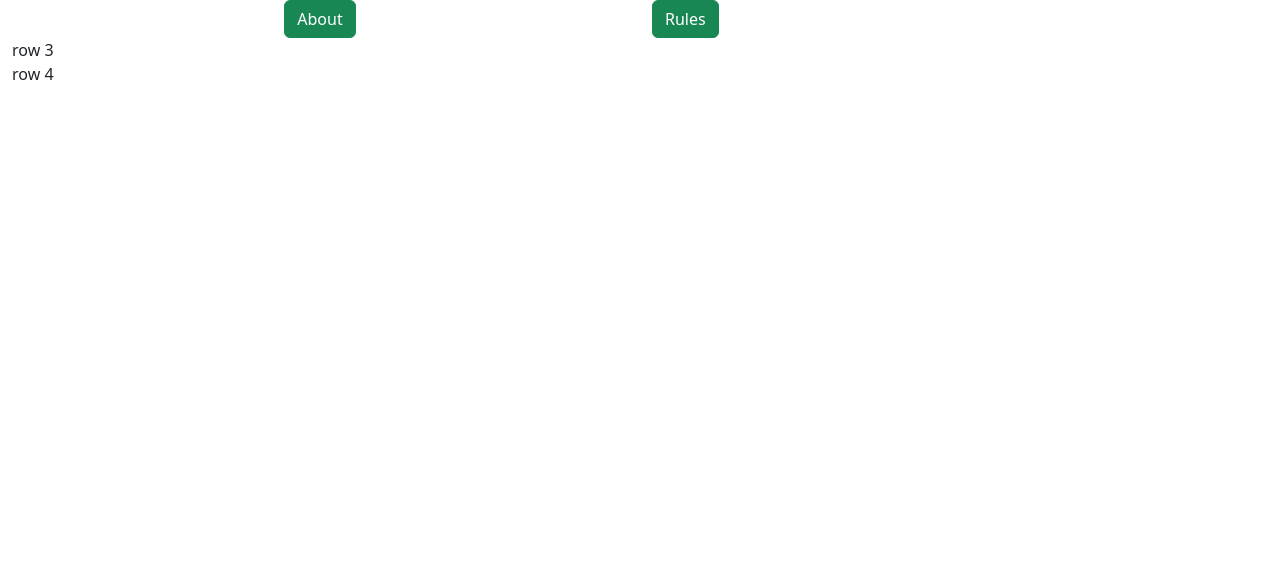
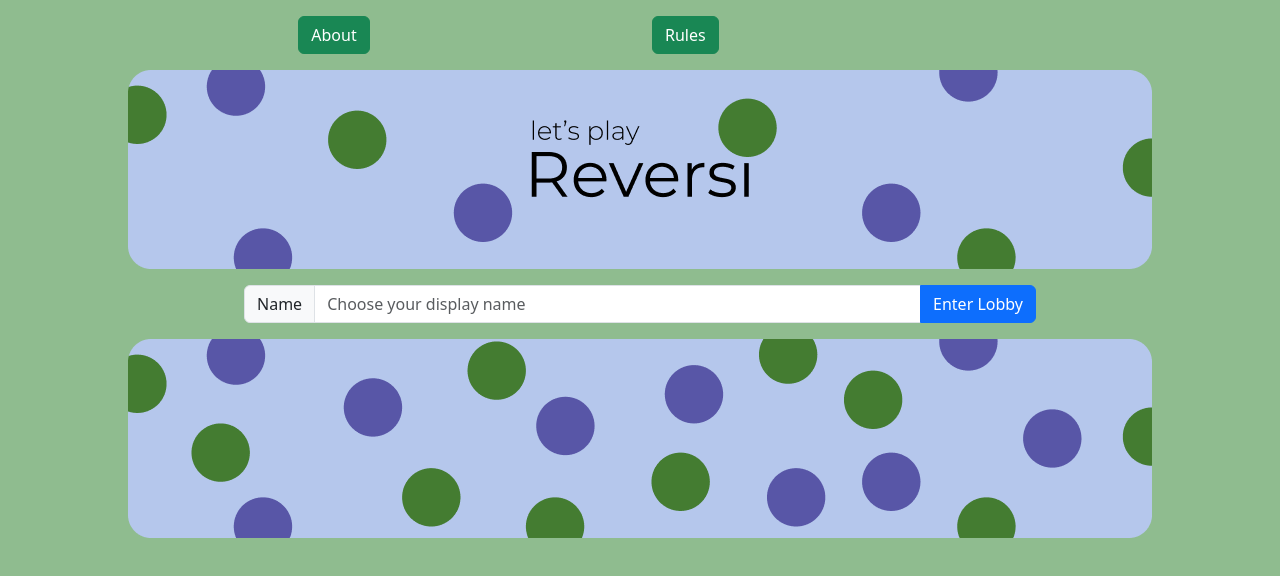
Before and after one commit to rubyjboyle-uni/reversi, a website: page public/index.html in a window 1280 px wide. Drawn offline with nearby package versions, Linux system fonts and the light colour scheme.

Commit message:
new lobby

```diff
--- a/public/index.html
+++ b/public/index.html
@@ -5,11 +5,17 @@
     <meta name="viewport" content="width=device-width, initial-scale=1">
     <title>Reversi Game</title>
     <link href="https://cdn.jsdelivr.net/npm/bootstrap@5.3.0-alpha3/dist/css/bootstrap.min.css" rel="stylesheet" integrity="sha384-KK94CHFLLe+nY2dmCWGMq91rCGa5gtU4mk92HdvYe+M/SXH301p5ILy+dN9+nJOZ" crossorigin="anonymous">
+  <style>
+    body {
+      background-color: darkseagreen;
+    }
+  </style>
+
   </head>
   <body>
     <div class="container-fluid">
 
-      <div class="row">
+      <div class="row m-3">
 
         <div class="col text-center">
           <a class="btn btn-success text-nowrap" href="about.html">About</a>
@@ -21,20 +27,30 @@
 
       </div>
 
-      <div class="row">
+      <div class="row m-3">
+
+        <div class="col text-center">
+          <img class="img-fluid" src="assets/images/top-splash.png" alt="Let's play reversi. With colorful tokens"/>
+        </div>
 
       </div>
 
-      <div class="row">
-        <div class="col">
-          row 3
+      <div class="row align-itmes-center justify-content-center m-3">
+        <div class="col-8">
+            <div class="input-group">
+              <span class="input-group-text" id="displayName">Name</span>
+              <input type="text" class="form-control text-nowrap" id="nameInput" placeholder="Choose your display name" aria-label="Enter your display name for use while playing Reversi" aria-describedby="displayName"/>
+              <button type="submit" class="btn btn-primary text-nowrap" id="lobbyButton" onclick="window.location='lobby.html'">Enter Lobby</button>
+            </div>
         </div>
       </div>
 
-      <div class="row">
-        <div class="col">
-          row 4
+      <div class="row m-3">
+
+        <div class="col text-center">
+          <img class="img-fluid" src="assets/images/bottom-splash.png" alt="Reversi banner with tokens"/>
         </div>
+
       </div>
 
     </div>
```
Also changed, not shown: public/about.html (added, +32 -0 lines), public/lobby.html (added, +26 -0 lines), public/assets/images/bottom-splash.png (added), public/assets/images/top-splash.png (added).
